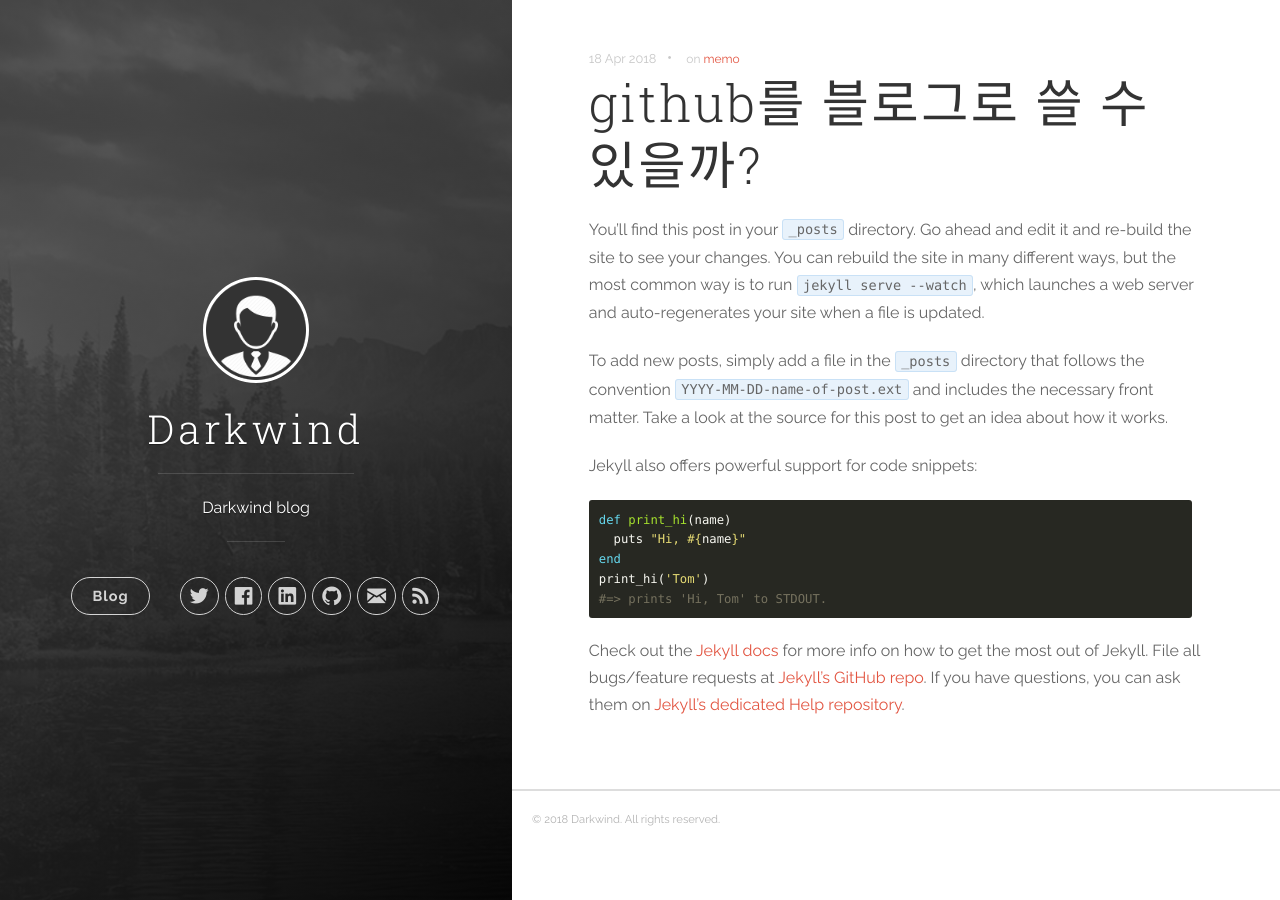
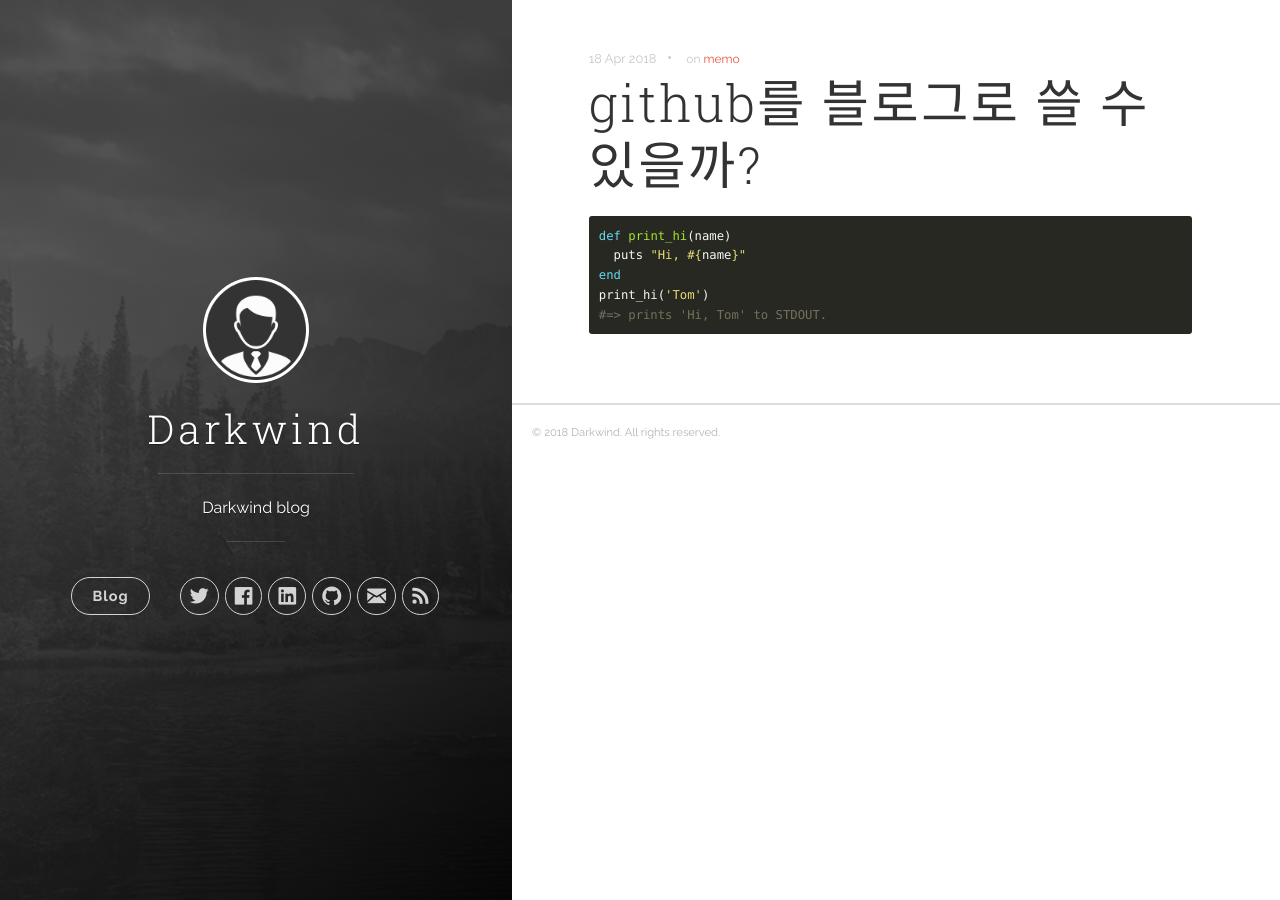
Before and after one commit to darkwind/darkwind.github.io, a Jekyll site: the page built from _posts/2018-04-18-hello-workd.markdown, in a window 1280 px wide. Built offline with Jekyll 4.4.1, drawn with Linux system fonts in a browser that asks for light colours.

Commit message:
Update 2018-04-18-hello-workd.markdown

````diff
--- a/_posts/2018-04-18-hello-workd.markdown
+++ b/_posts/2018-04-18-hello-workd.markdown
@@ -4,11 +4,6 @@
 categories: [memo]
 tags: [memo]
 ---
-You’ll find this post in your `_posts` directory. Go ahead and edit it and re-build the site to see your changes. You can rebuild the site in many different ways, but the most common way is to run `jekyll serve --watch`, which launches a web server and auto-regenerates your site when a file is updated.
-
-To add new posts, simply add a file in the `_posts` directory that follows the convention `YYYY-MM-DD-name-of-post.ext` and includes the necessary front matter. Take a look at the source for this post to get an idea about how it works.
-
-Jekyll also offers powerful support for code snippets:
 
 ``` ruby
 def print_hi(name)
@@ -17,9 +12,3 @@
 print_hi('Tom')
 #=> prints 'Hi, Tom' to STDOUT.
 ```
-
-Check out the [Jekyll docs][jekyll] for more info on how to get the most out of Jekyll. File all bugs/feature requests at [Jekyll’s GitHub repo][jekyll-gh]. If you have questions, you can ask them on [Jekyll’s dedicated Help repository][jekyll-help].
-
-[jekyll]:      http://jekyllrb.com
-[jekyll-gh]:   https://github.com/jekyll/jekyll
-[jekyll-help]: https://github.com/jekyll/jekyll-help
````
